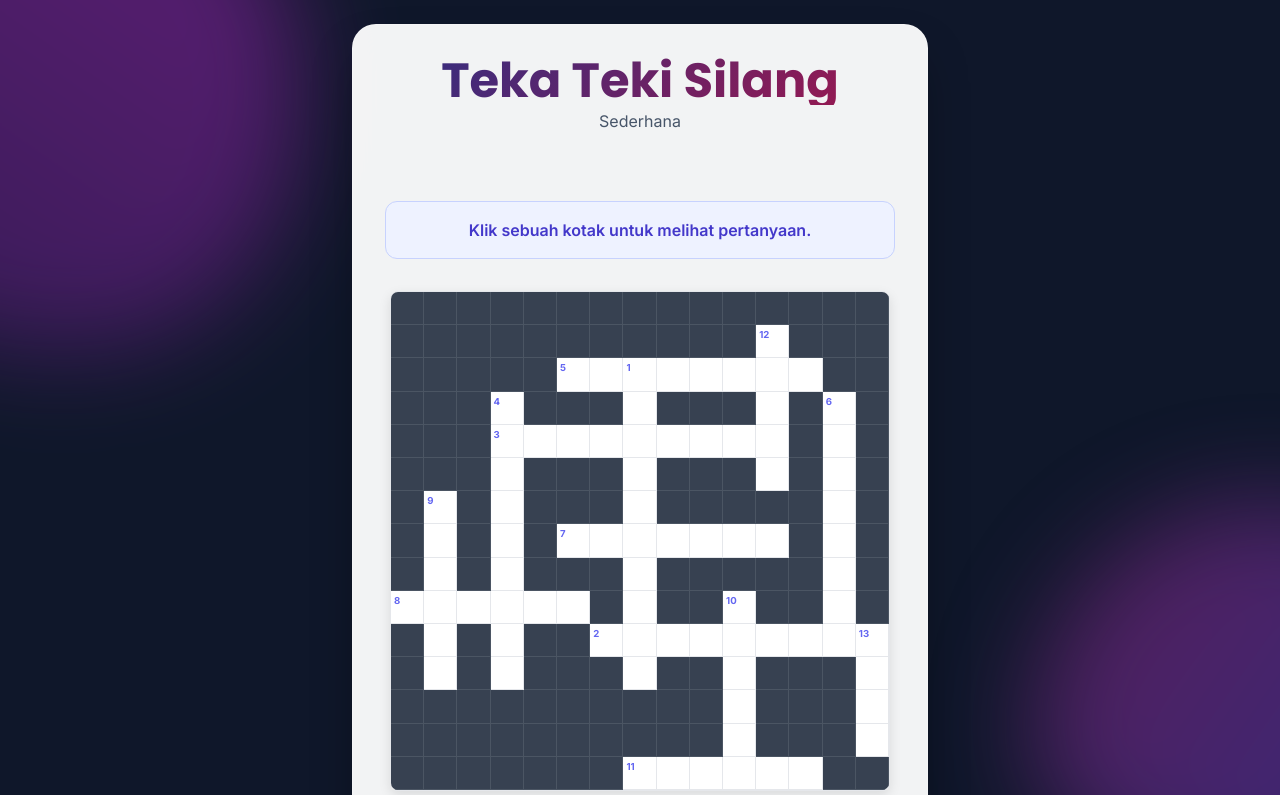
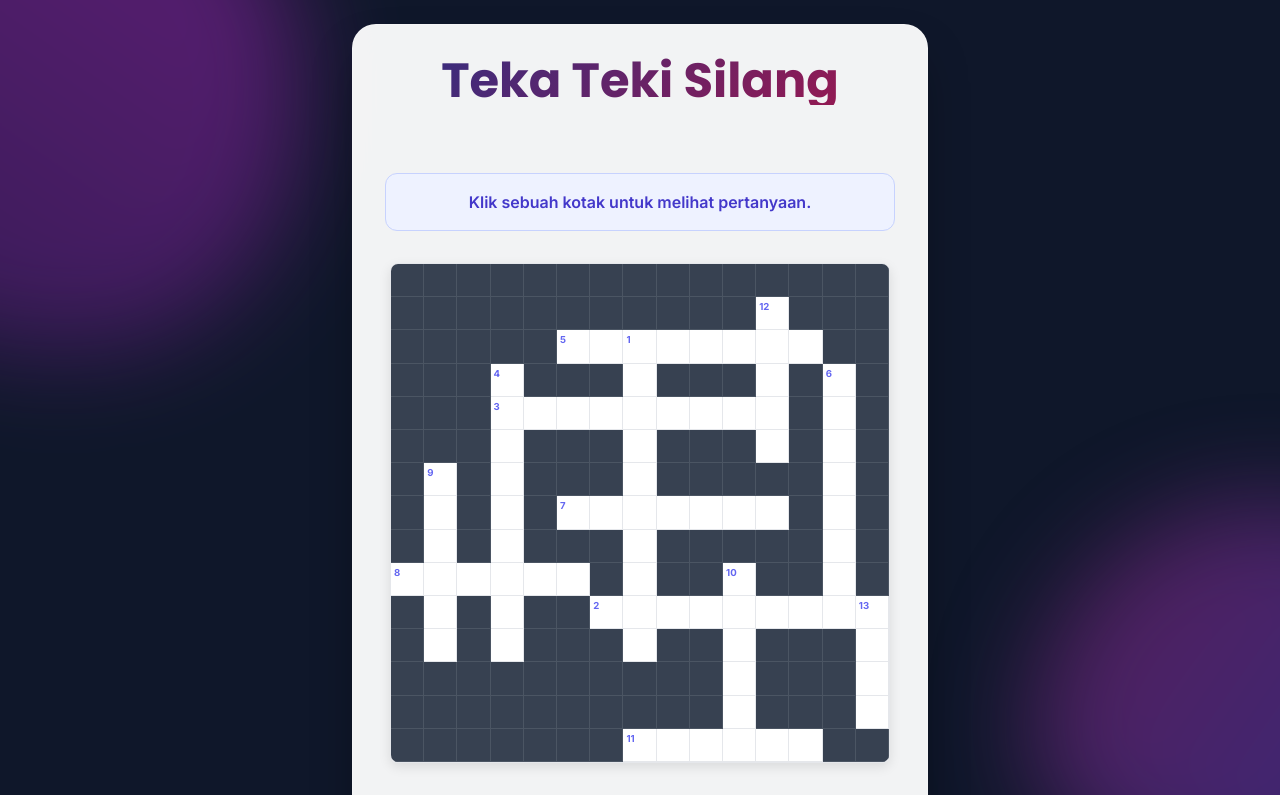
Before and after one commit to kylorond/baron, a plain HTML site: page index.html in a window 1280 px wide. Shown: the top 795 px of the page. Drawn offline with nearby package versions, Linux system fonts and the light colour scheme.

Commit message:
Update index.html

```diff
--- a/index.html
+++ b/index.html
@@ -18,7 +18,6 @@
     <div class="w-full max-w-xl main-container p-6 md:p-8 relative z-10">
         <header class="mb-6 text-center">
             <h1 class="text-4xl md:text-5xl header-title">Teka Teki Silang</h1>
-            <p class="text-slate-600 mt-1">Sederhana</p>
         </header>
 
         <div id="message-area" class="mb-4 text-center font-semibold text-lg min-h-[28px]"></div>
```
